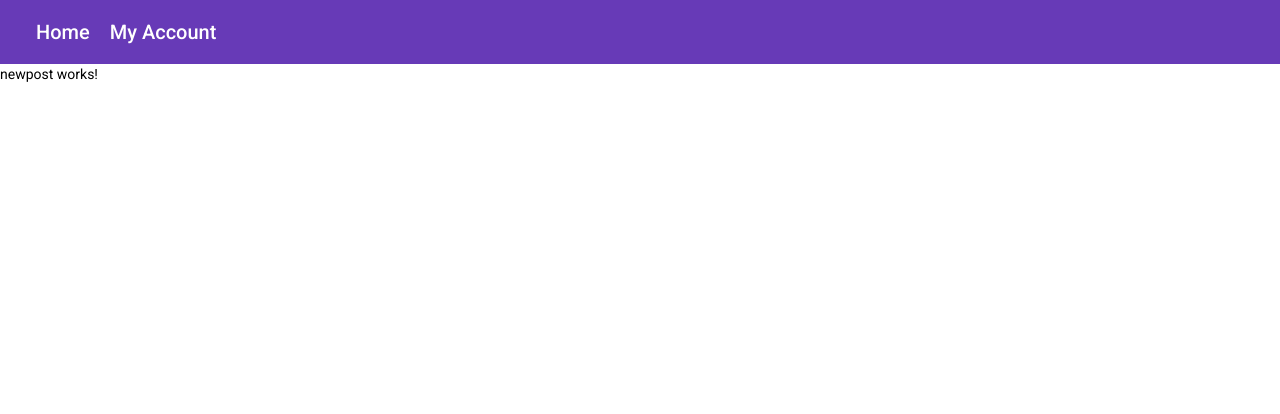
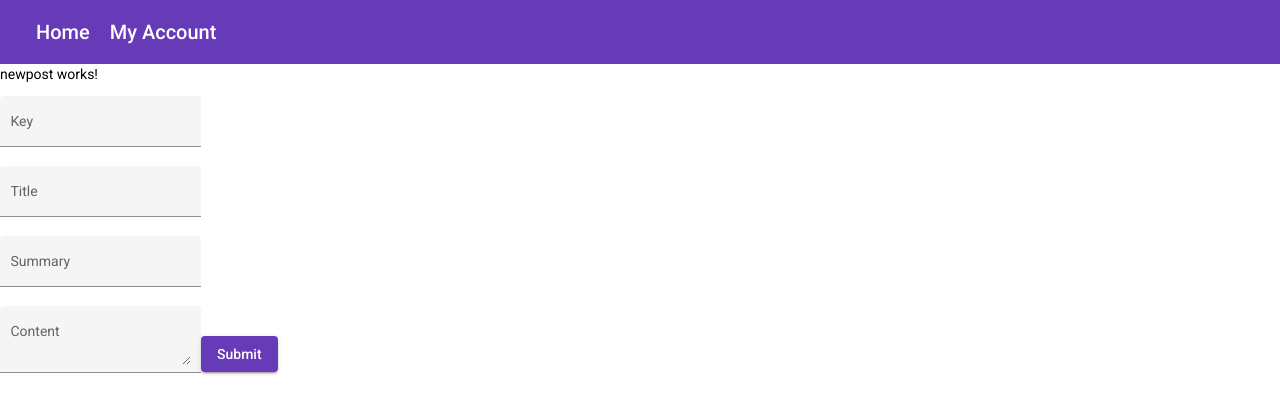
Before and after one commit to charukush/blog-app, an Angular app: page /newpost in a window 1280 px wide. Shown: the top 414 px of the page. Built offline with nearby package versions, Linux system fonts and the light colour scheme.

Commit message:
Code for reactive forms using angular material.

```diff
--- /dev/null
+++ b/src/app/blog.service.ts
@@ -0,0 +1,22 @@
+import { Injectable } from '@angular/core';
+import { HttpClient } from '@angular/common/http'
+import { Post } from './model/post';
+
+@Injectable({
+  providedIn: 'root'
+})
+export class BlogService {
+
+  constructor(private http: HttpClient) { }
+
+  async create(blog){
+   return this.http.put("http://localhost:3000/dev/content",blog).toPromise();
+  }
+  // async getById(id: string):Promise<Post>{
+
+  // }
+  // async getAll(): Promise<Post[]>{
+
+  // }
+
+}
--- /dev/null
+++ b/src/app/model/post.ts
@@ -0,0 +1,3 @@
+export class Post {
+    constructor(id: string, title: string, summary: string, detail: string ){}
+}
--- a/src/app/newpost/newpost.component.html
+++ b/src/app/newpost/newpost.component.html
@@ -1 +1,26 @@
 <p>newpost works!</p>
+
+<div>
+  <form [formGroup]="profileForm" (ngSubmit)="onSubmit()">
+    <mat-form-field appearance="fill">
+      <mat-label>Key</mat-label>
+      <input matInput formControlName="id">
+    </mat-form-field>
+    <br>
+    <mat-form-field appearance="fill">
+        <mat-label>Title</mat-label>
+        <input matInput formControlName="title">
+    </mat-form-field>
+    <br>
+    <mat-form-field appearance="fill">
+        <mat-label>Summary</mat-label>
+        <input matInput formControlName="summary">
+    </mat-form-field>
+    <br>
+    <mat-form-field appearance="fill">
+      <mat-label>Content</mat-label>
+      <textarea matInput formControlName="detail"></textarea>
+    </mat-form-field>
+   <button mat-raised-button color="primary">Submit</button>
+  </form>
+  </div>
--- a/src/app/newpost/newpost.component.ts
+++ b/src/app/newpost/newpost.component.ts
@@ -1,4 +1,6 @@
 import { Component, OnInit } from '@angular/core';
+import { FormGroup, FormControl } from '@angular/forms';
+import { BlogService } from '../blog.service';
 
 @Component({
   selector: 'app-newpost',
@@ -7,9 +9,20 @@ import { Component, OnInit } from '@angular/core';
 })
 export class NewpostComponent implements OnInit {
 
-  constructor() { }
+  constructor(private service: BlogService) { }
+  profileForm = new FormGroup({
+    id: new FormControl(''),
+    title: new FormControl(''),
+    summary: new FormControl(''),
+    detail: new FormControl(''),
+  });
+  ngOnInit(): void {
+  }
+  async onSubmit(){
+    console.warn(this.profileForm.value);
+    await this.service.create(this.profileForm.value);
+    this.profileForm.reset();
 
-  ngOnInit(): void {
   }
 
 }
```
Also changed, not shown: src/app/app.module.ts (+12 -2 lines), 1 other file (tests, documents, lock files or other folders).
